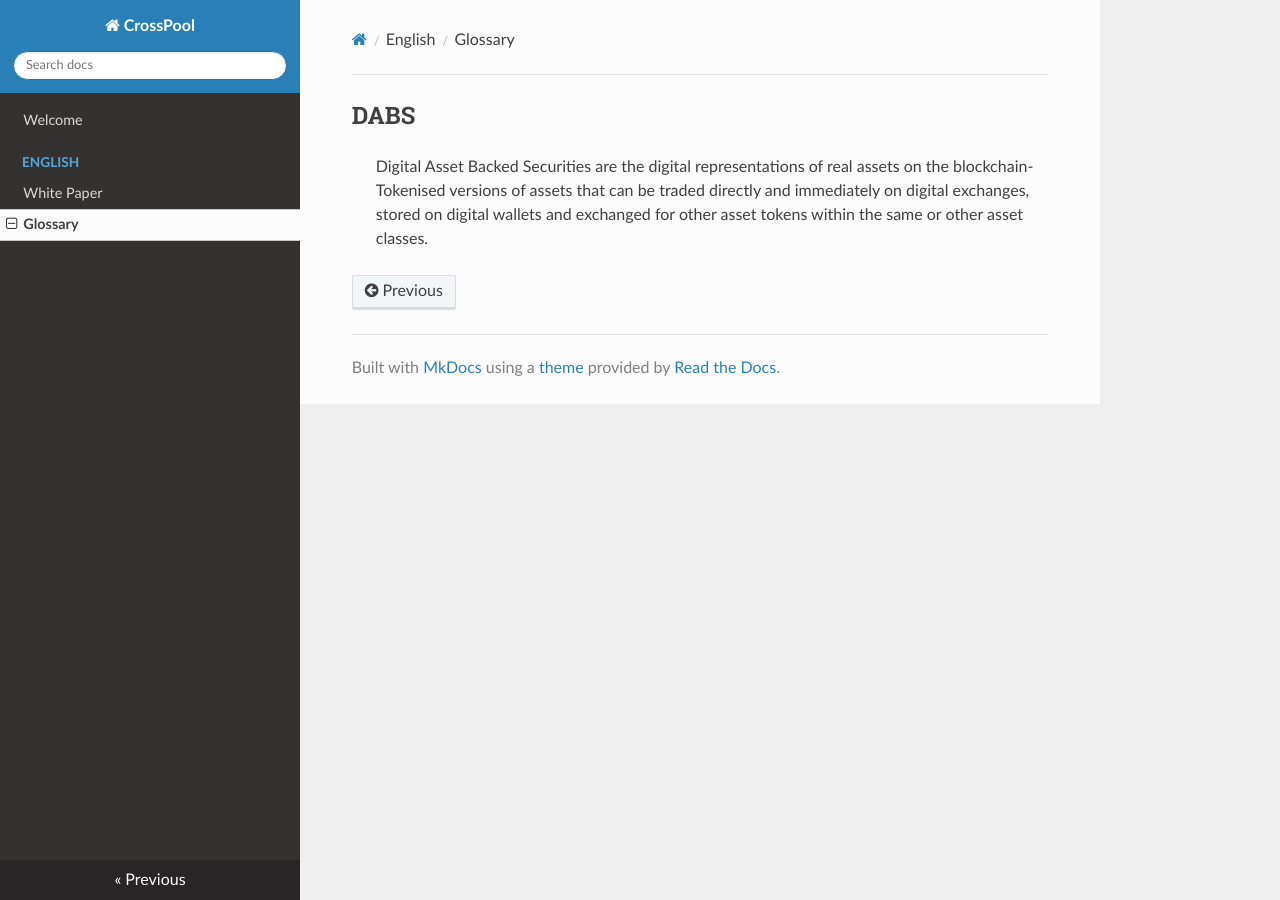
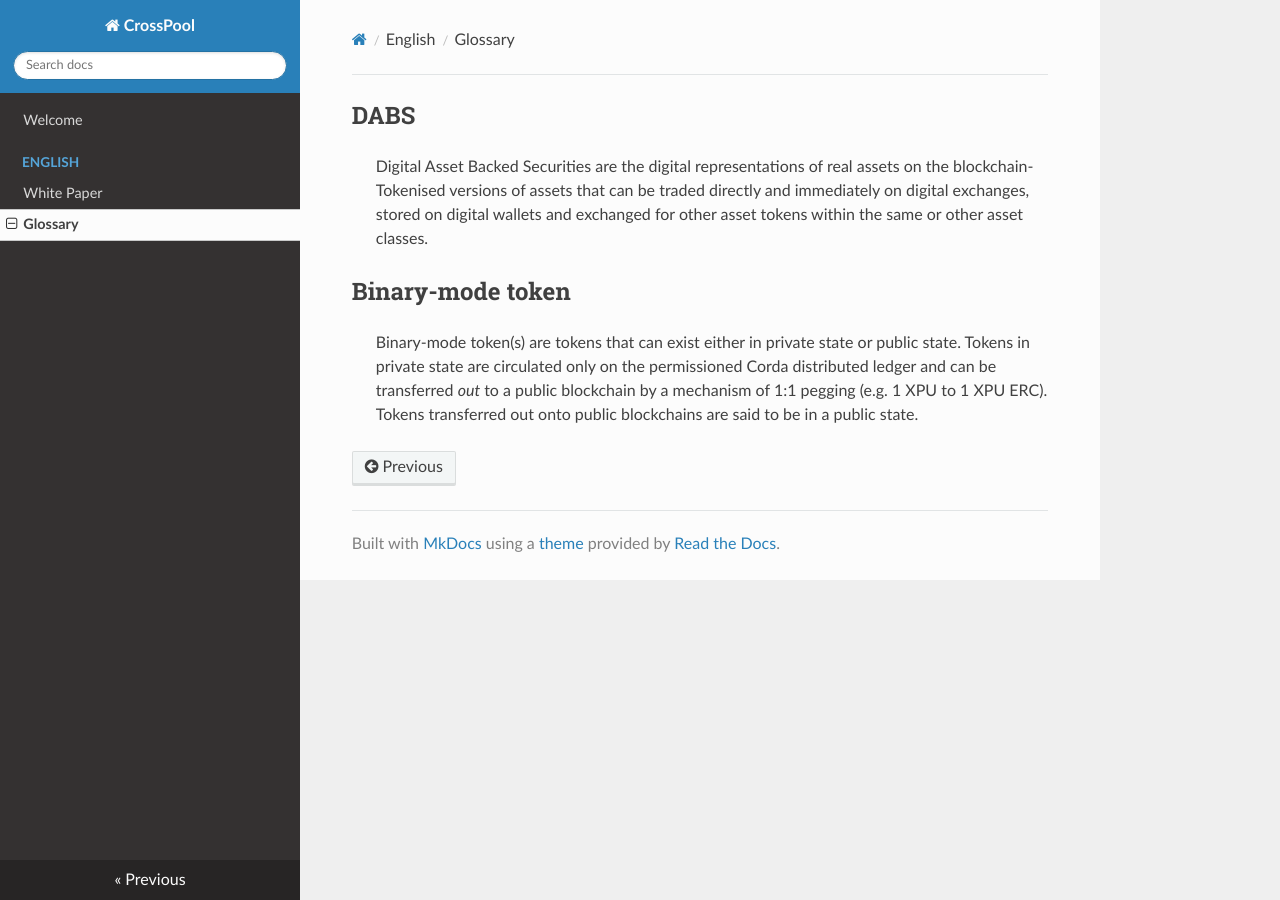
Before and after one commit to finfabrik/xp-docs, an MkDocs documentation site: the page built from docs/en/glossary.md, in a window 1280 px wide. Built offline with MkDocs 1.6.1, drawn with Linux system fonts in a browser that asks for light colours; nearby versions of some CDN libraries; old or Windows-style settings are respelled for this version of MkDocs.

Commit message:
added binary-mode token definition

```diff
--- a/docs/en/glossary.md
+++ b/docs/en/glossary.md
@@ -1,3 +1,9 @@
 ## DABS
 
 > Digital Asset Backed Securities are the digital representations of real assets on the blockchain- Tokenised versions of assets that can be traded directly and immediately on digital exchanges, stored on digital wallets and exchanged for other asset tokens within the same or other asset classes.
+
+## Binary-mode token
+
+> Binary-mode token(s) are tokens that can exist either in private state or public state.
+Tokens in private state are circulated only on the permissioned Corda distributed ledger and can be transferred _out_ to a public blockchain by a mechanism of 1:1 pegging (e.g.  1 XPU to 1 XPU ERC).
+Tokens transferred out onto public blockchains are said to be in a public state.
```
